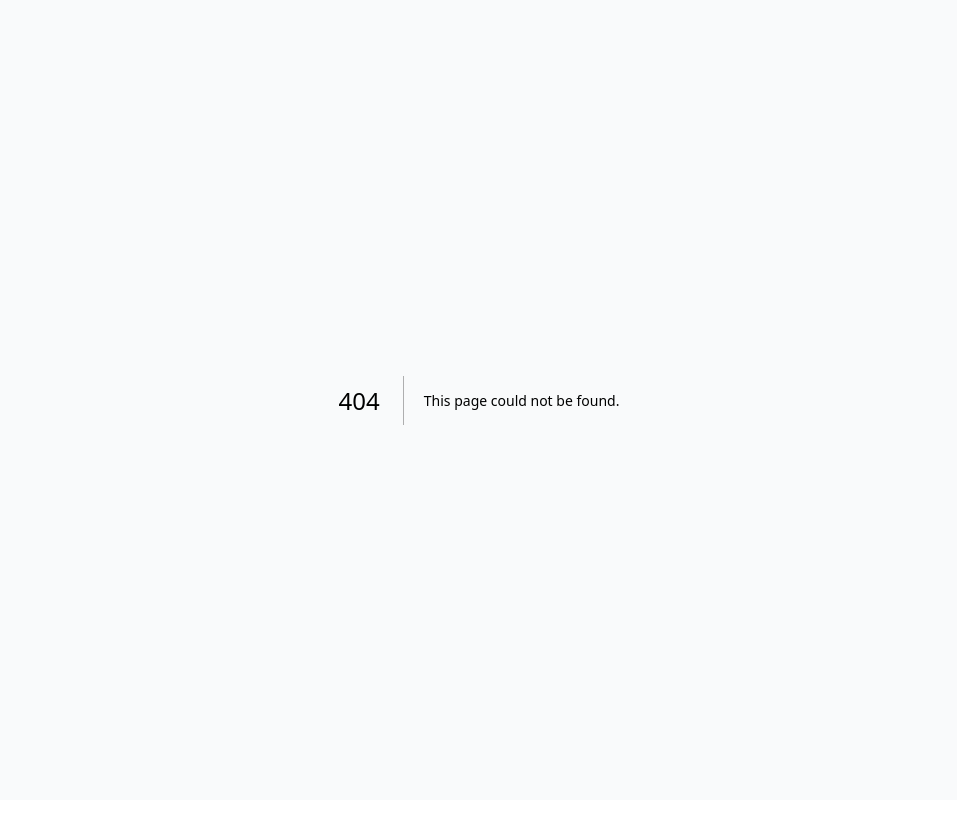
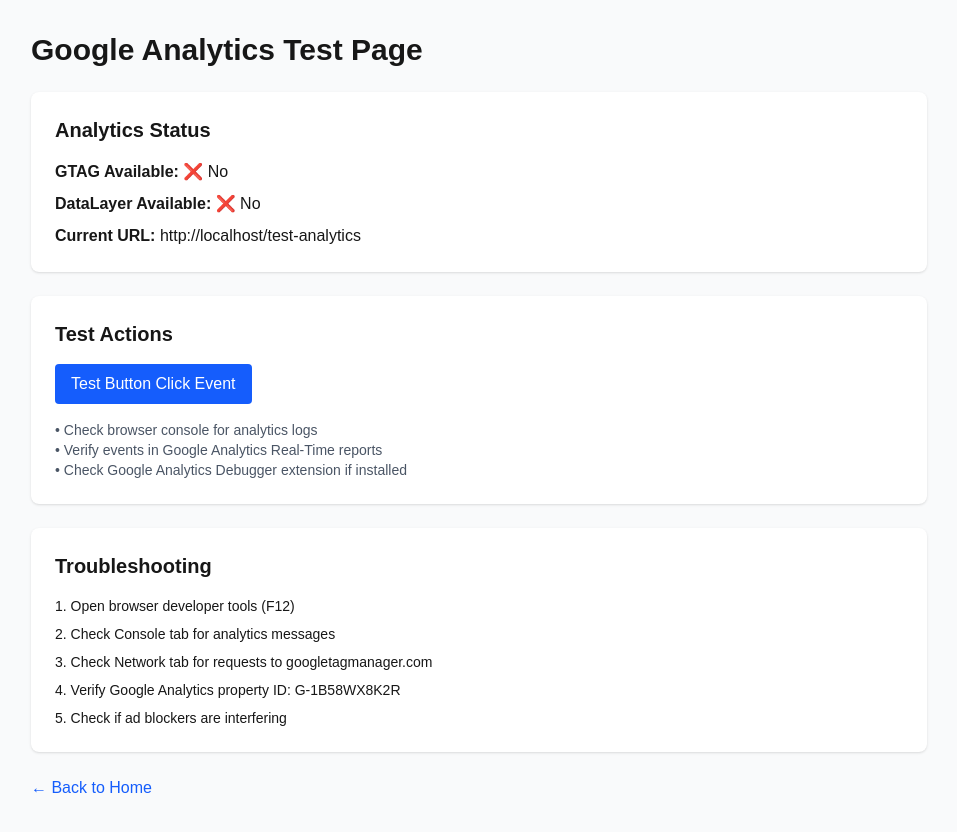
Before and after one commit to johnmichealacera/css-nc2-training-companion, a Next.js app: page /test-analytics in a window 1280 px wide. Before the commit this address had no page. Shown: the whole page, without its empty margins (161-1118 px from the left). Before the commit the page ends 800 px from the top, so only its background shows below. Built offline with nearby package versions, Linux system fonts and the light colour scheme.

Commit message:
fix: improve Google Analytics tracking and add Search Console verification

```diff
--- /dev/null
+++ b/public/BJOaPYD50-Y0azsTIXcYP5IDhtM0g_XdXbDc9Hvouoc.html
@@ -0,0 +1 @@
+google-site-verification: googleBJOaPYD50-Y0azsTIXcYP5IDhtM0g_XdXbDc9Hvouoc.html
--- a/src/app/layout.tsx
+++ b/src/app/layout.tsx
@@ -1,7 +1,7 @@
 import type { Metadata } from "next";
 import { Geist, Geist_Mono } from "next/font/google";
-import Script from "next/script";
 import "./globals.css";
+import GoogleAnalytics from "@/components/GoogleAnalytics";
 
 const geistSans = Geist({
   variable: "--font-geist-sans",
@@ -76,19 +76,8 @@
   return (
     <html lang="en">
       <head>
-        {/* Google Tag Manager */}
-        <Script
-          src="https://www.googletagmanager.com/gtag/js?id=G-1B58WX8K2R"
-          strategy="afterInteractive"
-        />
-        <Script id="google-analytics" strategy="afterInteractive">
-          {`
-            window.dataLayer = window.dataLayer || [];
-            function gtag(){dataLayer.push(arguments);}
-            gtag('js', new Date());
-            gtag('config', 'G-1B58WX8K2R');
-          `}
-        </Script>
+        {/* Google Analytics */}
+        <GoogleAnalytics />
       </head>
       <body
         className={`${geistSans.variable} ${geistMono.variable} antialiased`}
--- /dev/null
+++ b/src/app/test-analytics/page.tsx
@@ -0,0 +1,81 @@
+"use client"
+
+import { useEffect } from 'react'
+import Link from 'next/link'
+
+export default function TestAnalyticsPage() {
+  useEffect(() => {
+    // Test custom event
+    if (typeof window !== 'undefined' && typeof window.gtag !== 'undefined') {
+      window.gtag('event', 'test_event', {
+        event_category: 'test',
+        event_label: 'analytics_test_page',
+        value: 1
+      })
+      console.log('Test event sent to Google Analytics')
+    }
+  }, [])
+
+  const handleTestClick = () => {
+    if (typeof window !== 'undefined' && typeof window.gtag !== 'undefined') {
+      window.gtag('event', 'button_click', {
+        event_category: 'engagement',
+        event_label: 'test_button',
+        value: 1
+      })
+      console.log('Button click event sent to Google Analytics')
+    }
+  }
+
+  return (
+    <div className="min-h-screen bg-gray-50 p-8">
+      <div className="max-w-4xl mx-auto">
+        <h1 className="text-3xl font-bold mb-6">Google Analytics Test Page</h1>
+
+        <div className="bg-white rounded-lg p-6 shadow-sm mb-6">
+          <h2 className="text-xl font-semibold mb-4">Analytics Status</h2>
+          <div className="space-y-2">
+            <p><strong>GTAG Available:</strong> {typeof window !== 'undefined' && typeof window.gtag !== 'undefined' ? '✅ Yes' : '❌ No'}</p>
+            <p><strong>DataLayer Available:</strong> {typeof window !== 'undefined' && window.dataLayer ? '✅ Yes' : '❌ No'}</p>
+            <p><strong>Current URL:</strong> {typeof window !== 'undefined' ? window.location.href : 'N/A'}</p>
+          </div>
+        </div>
+
+        <div className="bg-white rounded-lg p-6 shadow-sm mb-6">
+          <h2 className="text-xl font-semibold mb-4">Test Actions</h2>
+          <div className="space-y-4">
+            <button
+              onClick={handleTestClick}
+              className="bg-blue-600 text-white px-4 py-2 rounded hover:bg-blue-700"
+            >
+              Test Button Click Event
+            </button>
+
+            <div className="text-sm text-gray-600">
+              <p>• Check browser console for analytics logs</p>
+              <p>• Verify events in Google Analytics Real-Time reports</p>
+              <p>• Check Google Analytics Debugger extension if installed</p>
+            </div>
+          </div>
+        </div>
+
+        <div className="bg-white rounded-lg p-6 shadow-sm">
+          <h2 className="text-xl font-semibold mb-4">Troubleshooting</h2>
+          <div className="space-y-2 text-sm">
+            <p>1. Open browser developer tools (F12)</p>
+            <p>2. Check Console tab for analytics messages</p>
+            <p>3. Check Network tab for requests to googletagmanager.com</p>
+            <p>4. Verify Google Analytics property ID: G-1B58WX8K2R</p>
+            <p>5. Check if ad blockers are interfering</p>
+          </div>
+        </div>
+
+        <div className="mt-6">
+          <Link href="/" className="text-blue-600 hover:underline">
+            ← Back to Home
+          </Link>
+        </div>
+      </div>
+    </div>
+  )
+}
--- /dev/null
+++ b/src/components/GoogleAnalytics.tsx
@@ -0,0 +1,60 @@
+"use client"
+
+import Script from 'next/script'
+import { usePathname, useSearchParams } from 'next/navigation'
+import { useEffect } from 'react'
+
+const GA_MEASUREMENT_ID = 'G-1B58WX8K2R'
+
+// Declare gtag function for TypeScript
+declare global {
+  interface Window {
+    gtag: (...args: unknown[]) => void
+    dataLayer: unknown[]
+  }
+}
+
+export default function GoogleAnalytics() {
+  const pathname = usePathname()
+  const searchParams = useSearchParams()
+
+  useEffect(() => {
+    if (pathname && typeof window !== 'undefined' && typeof window.gtag !== 'undefined') {
+      const url = pathname + searchParams.toString()
+
+      // Track page view
+      window.gtag('config', GA_MEASUREMENT_ID, {
+        page_path: url,
+        page_title: document.title,
+        page_location: window.location.href,
+      })
+
+      console.log('Google Analytics: Page view tracked for', url)
+    }
+  }, [pathname, searchParams])
+
+  return (
+    <>
+      <Script
+        src={`https://www.googletagmanager.com/gtag/js?id=${GA_MEASUREMENT_ID}`}
+        strategy="afterInteractive"
+      />
+      <Script id="google-analytics" strategy="afterInteractive">
+        {`
+          window.dataLayer = window.dataLayer || [];
+          function gtag(){dataLayer.push(arguments);}
+          gtag('js', new Date());
+          gtag('config', '${GA_MEASUREMENT_ID}', {
+            page_title: document.title,
+            page_location: window.location.href,
+            send_page_view: true,
+            debug_mode: true
+          });
+
+          // Debug logging
+          console.log('Google Analytics initialized with ID:', '${GA_MEASUREMENT_ID}');
+        `}
+      </Script>
+    </>
+  )
+}
```
